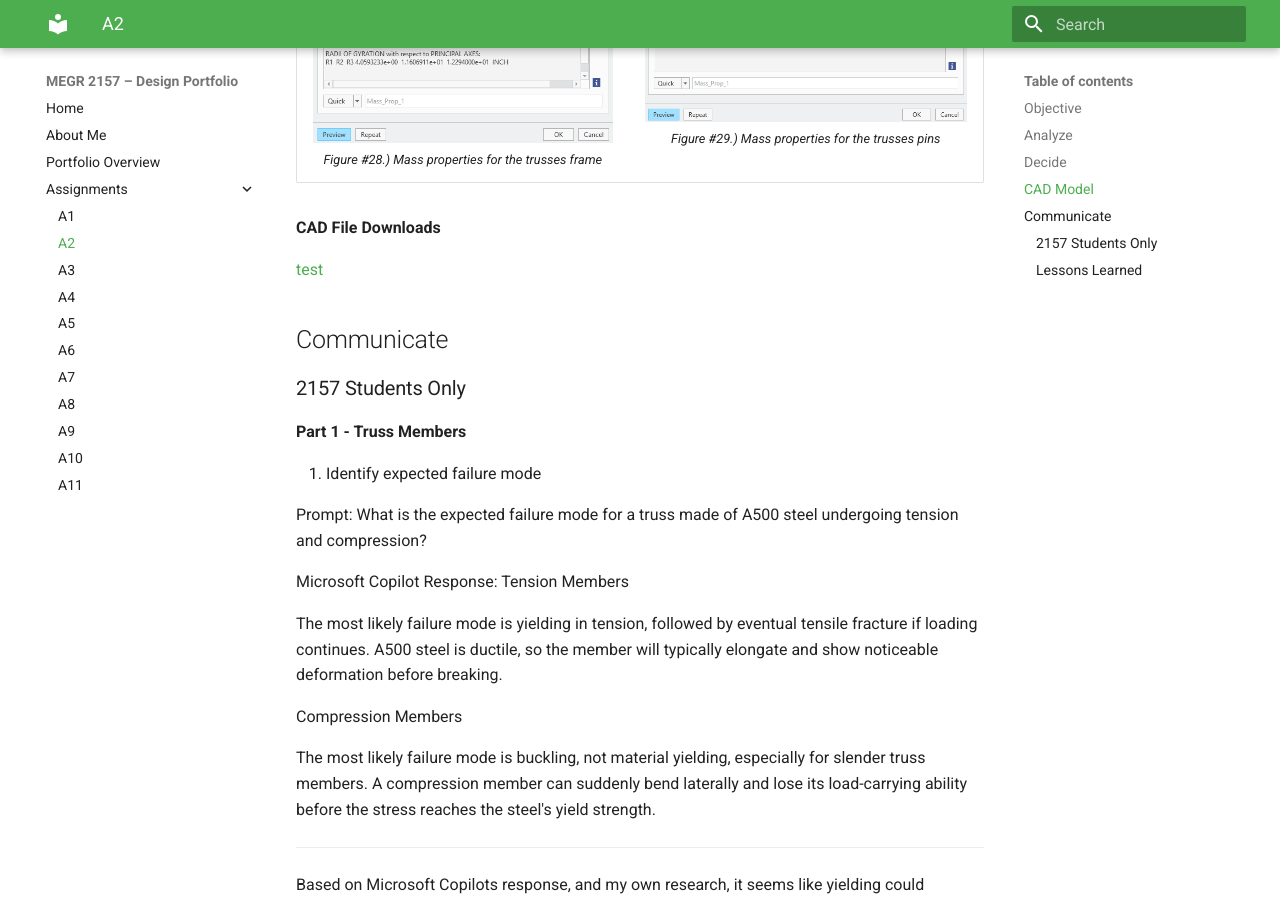
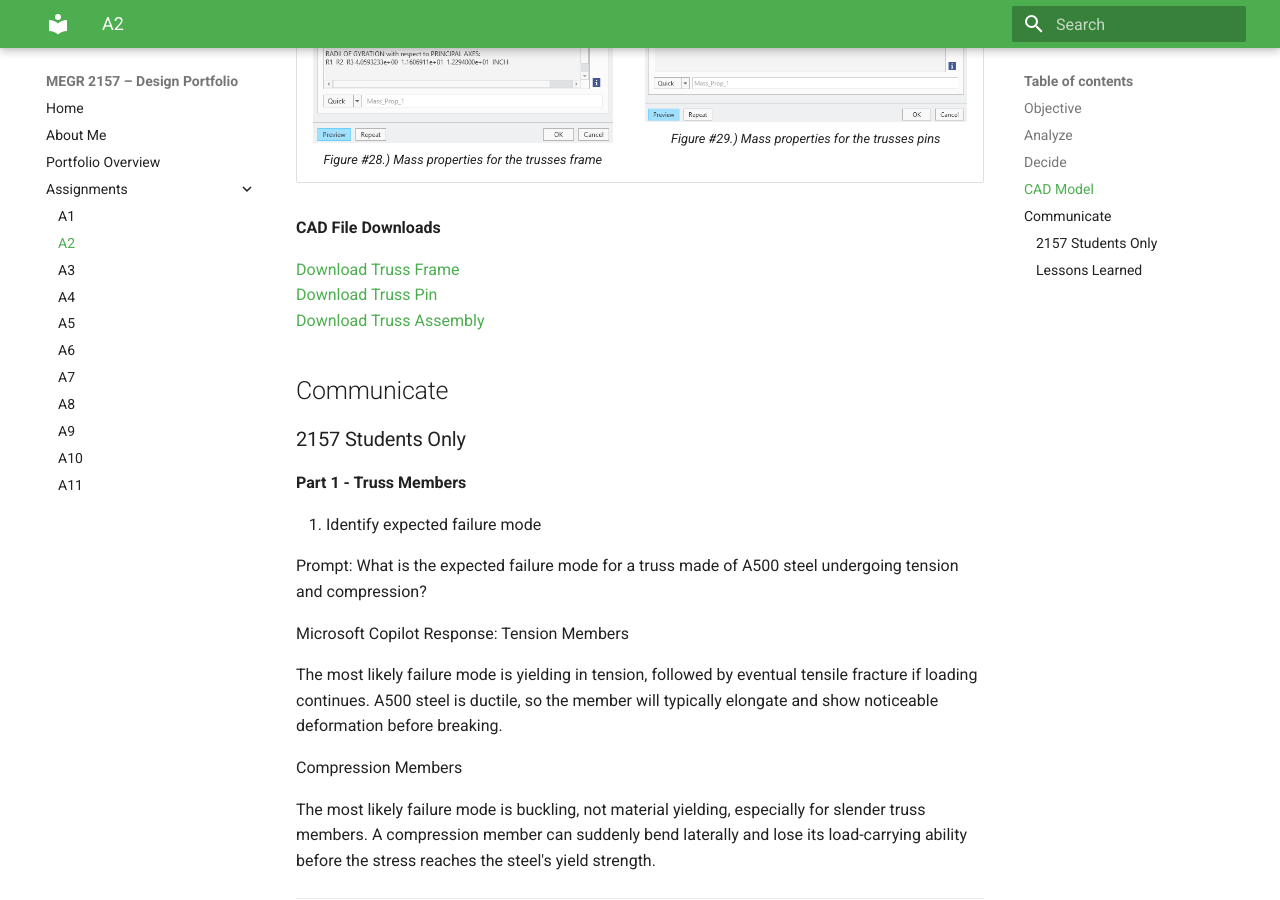
Before and after one commit to AndyChwalik/megr2157-portfolio, an MkDocs documentation site: the page built from docs/assignments/A02/index.md, in a window 1280 px wide and 900 px high, scrolled down 18353 px. Built offline with MkDocs 1.6.1 and Material for MkDocs 9.7.7, drawn with Linux system fonts in a browser that asks for light colours.

Commit message:
Update index.md

```diff
--- a/docs/assignments/A02/index.md
+++ b/docs/assignments/A02/index.md
@@ -243,7 +243,9 @@ I am able to test the physical capabilities of the truss and the pins now that t
 
 **CAD File Downloads**
 
-[test](https://raw.githubusercontent.com/AndyChwalik/megr2157-portfolio/main/docs/assignments/A02/Truss_Main.prt.1)
+[Download Truss Frame](https://raw.githubusercontent.com/AndyChwalik/megr2157-portfolio/main/docs/assignments/A02/Truss_Main.prt.1) <br>
+[Download Truss Pin](https://raw.githubusercontent.com/AndyChwalik/megr2157-portfolio/main/docs/assignments/A02/truss_pin.prt.1) <br>
+[Download Truss Assembly](https://raw.githubusercontent.com/AndyChwalik/megr2157-portfolio/main/docs/assignments/A02/truss_combined.asm.1) <br>
 
 ## Communicate
 
```
